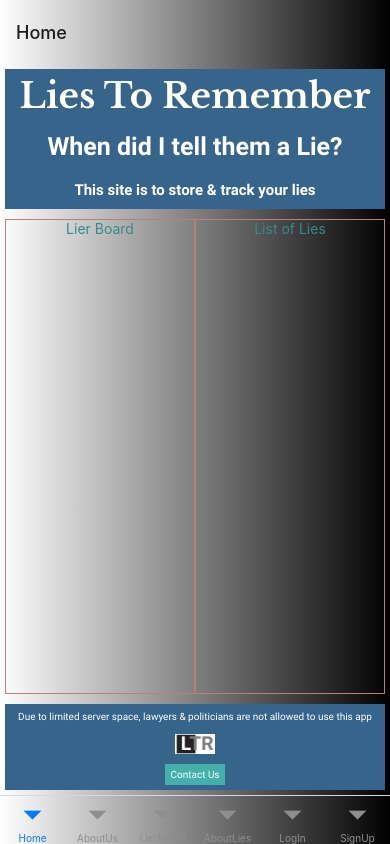
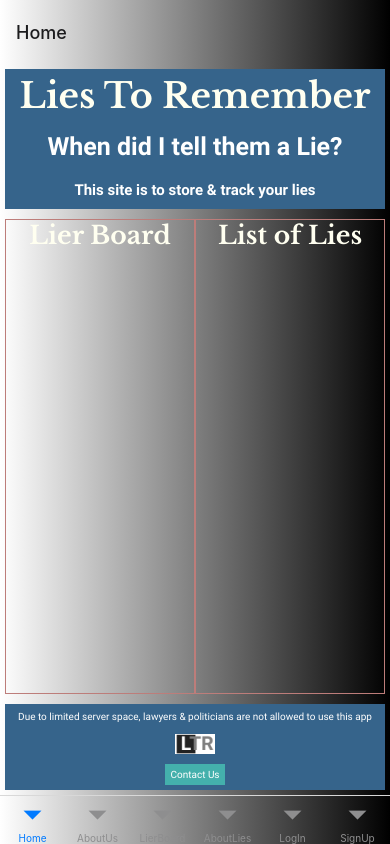
Before and after one commit to psteingh/LTRapp, a React Native app: screen /Home in a window 390 px wide. Built offline with nearby package versions, Linux system fonts and the light colour scheme.

Commit message:
ltrapp05131104

```diff
--- a/home/homemid.js
+++ b/home/homemid.js
@@ -6,10 +6,10 @@ function HomeMid() {
     return (
         <View style={styles.homeMidContainer}>
             <View style={styles.homeMidChildContainer}>
-            <Text style={styles.homeMidText}>Lier Board</Text>
+            <Text style={styles.homeMidTitle}>Lier Board</Text>
             </View>
             <View style={styles.homeMidChildContainer}>
-            <Text style={styles.homeMidText}>List of Lies</Text>
+            <Text style={styles.homeMidTitle}>List of Lies</Text>
             </View>
         </View>
     );
@@ -29,7 +29,9 @@ const styles = StyleSheet.create({
         borderWidth: 1,
         borderColor: Colors.primaryLred
     },
-    homeMidText: {
-        color: Colors.primaryDgreen
+    homeMidTitle: {
+        color: Colors.primaryOffWhite,
+        fontSize: 25,
+        fontFamily: 'LibreBaskervilleBold'
     }
 });
```
